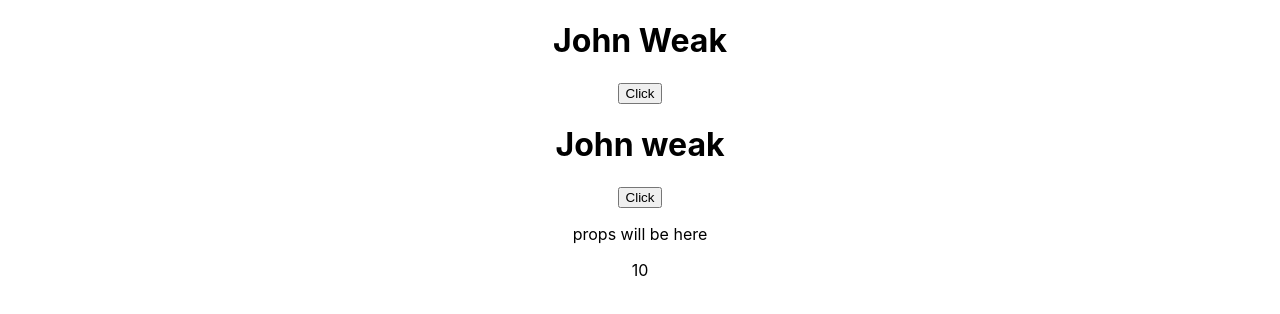
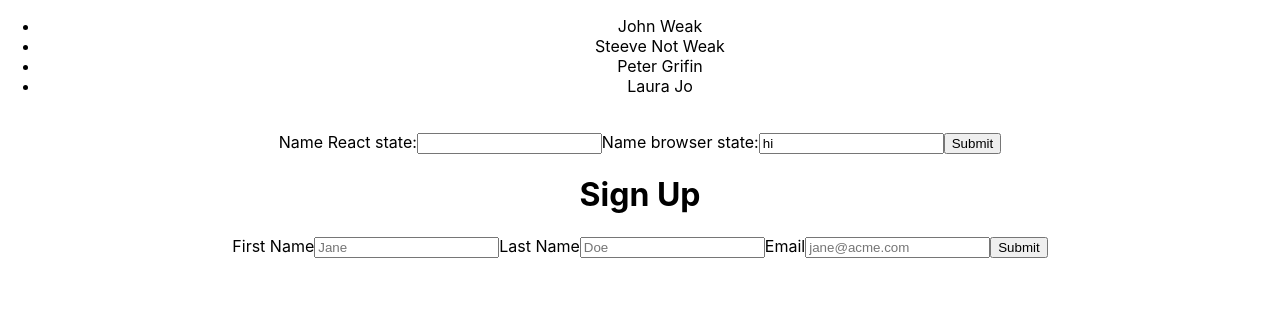
Before and after one commit to den2308/JSbasic-React, a React (Create React App) app: page / in a window 1280 px wide. Shown: the top 314 px of the page. Built offline with nearby package versions, Linux system fonts and the light colour scheme.

Commit message:
03_07_2021

```diff
--- a/package.json
+++ b/package.json
@@ -6,6 +6,7 @@
     "@testing-library/jest-dom": "^5.11.4",
     "@testing-library/react": "^11.1.0",
     "@testing-library/user-event": "^12.1.10",
+    "formik": "^2.2.9",
     "react": "^17.0.2",
     "react-dom": "^17.0.2",
     "react-scripts": "4.0.3",
--- a/src/App.js
+++ b/src/App.js
@@ -1,28 +1,66 @@
 import { useState } from 'react'
+import ListItems from './ListItems'
+import FormikForm from './FormikForm'
 import './App.css';
-import ClassComponent from './ClassComponent'
 
-function App() {
-  const [count, setCount] = useState(0)
-  const handlePulsCount = () => {
-    setCount(count + 1)
+const someList = [
+  {
+    name: 'John',
+    lastName: 'Weak'
+  },
+  {
+    name: 'Steeve',
+    lastName: 'Not Weak'
+  },
+  {
+    name: 'Peter',
+    lastName: 'Grifin'
+  },
+  {
+    name: 'Laura',
+    lastName: 'Jo'
   }
 
-  const showComponents = () => {
-    if (count === 0) {
-      return <ClassComponent count={count} setCount={handlePulsCount} title='John weak' />
-    } else {
-      return <ClassComponent title='John Dou' />
-    }
+]
+
+const App = () => {
+  const [listOfItems, setListOfItems] = useState(someList)
+  const [inputValue, setInputValue] = useState('')
+
+  const handleShowName = (name) => {
+    console.log('name', name)
   }
+
+  const handleSubmitForm = (e) => {
+    e.preventDefault()
+    console.log('input', inputValue)
+  }
+
   return (
     <div className="App">
-      <h1>John Weak</h1>
-      <button onClick={handlePulsCount}>Click</button>
-      {count === 0 ?
-        <ClassComponent count={count} setCount={handlePulsCount} title='John weak' /> :
-        <ClassComponent title='John Dou' />
-      }
+      <ul>
+        {listOfItems.map((item, index) =>
+          <ListItems
+            key={item.name}
+            name={item.name}
+            lastName={item.lastName}
+            showName={handleShowName}
+          />
+        )}
+      </ul>
+      <br />
+      <form onSubmit={handleSubmitForm}>
+        <label>
+          Name React state:
+          <input value={inputValue} onChange={(e) => { setInputValue(e.target.value) }} type='text' name='react' />
+        </label>
+        <label>
+          Name browser state:
+          <input type='text' name='name' defaultValue="hi" />
+        </label>
+        <input type='submit' value='Submit' />
+      </form>
+      <FormikForm />
     </div>
   );
 }
--- /dev/null
+++ b/src/FormikForm.js
@@ -0,0 +1,36 @@
+import { Formik, Field, Form } from 'formik';
+
+const FormikForm = () => (
+    <div>
+        <h1>Sign Up</h1>
+        <Formik
+            initialValues={{
+                firstName: '',
+                lastName: '',
+                email: '',
+            }}
+            onSubmit={(values) => {
+                console.log('values', values);
+            }}
+        >
+            <Form>
+                <label htmlFor="firstName">First Name</label>
+                <Field id="firstName" name="firstName" placeholder="Jane" />
+
+                <label htmlFor="lastName">Last Name</label>
+                <Field id="lastName" name="lastName" placeholder="Doe" />
+
+                <label htmlFor="email">Email</label>
+                <Field
+                    id="email"
+                    name="email"
+                    placeholder="jane@acme.com"
+                    type="email"
+                />
+                <button type="submit">Submit</button>
+            </Form>
+        </Formik>
+    </div>
+)
+
+export default FormikForm
--- /dev/null
+++ b/src/ListItems.js
@@ -0,0 +1,7 @@
+import React from 'react'
+
+const ListItems = ({ name, lastName, showName }) => (
+    <li onClick={() => { showName(name) }}>{name} {lastName}</li>
+)
+
+export default ListItems
```
Also changed, not shown: 2 other files (tests, documents, lock files or other folders).
